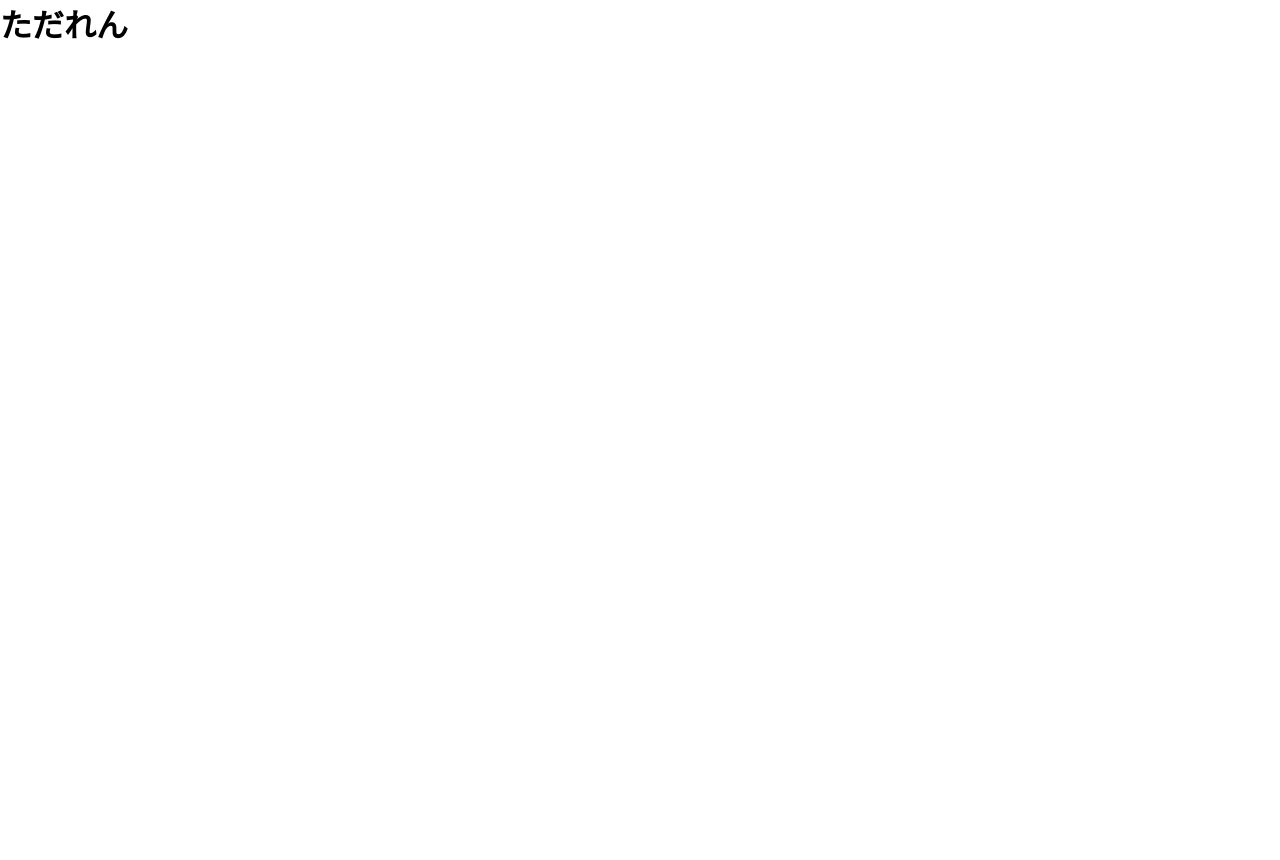
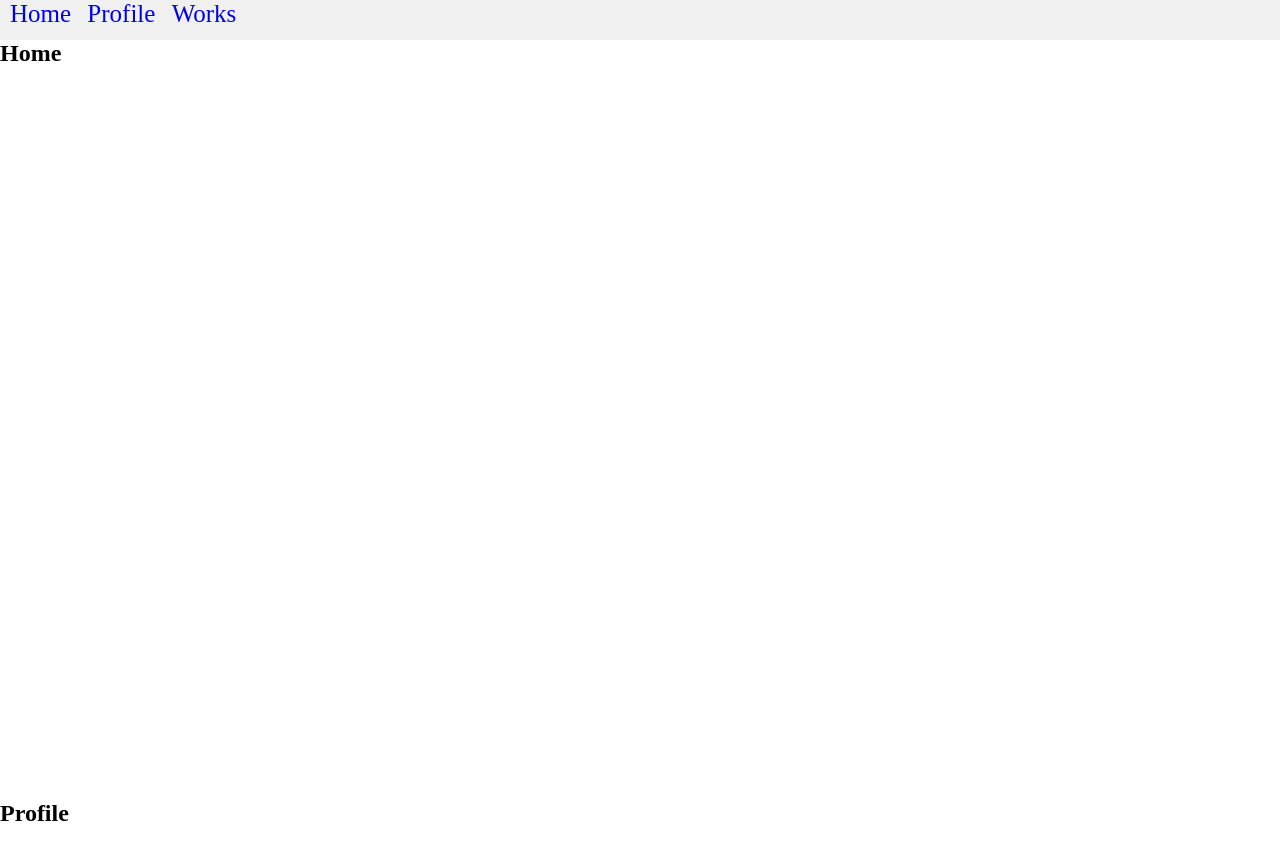
Before and after one commit to tadaren/tadaren.github.io_old, a plain HTML site: page index.html in a window 1280 px wide. Shown: the top 860 px of the page. Before the commit the page ends 800 px from the top, so only its background shows below. Drawn offline with Linux system fonts and the light colour scheme; some packages are replaced by stand-ins of ours.

Commit message:
add navigation bar

```diff
--- a/css/index.css
+++ b/css/index.css
@@ -1,3 +1,38 @@
+header {
+  height: 40px;
+  width: 100%;
+  position: fixed; }
 
+nav {
+  height: 100%;
+  font-size: 25px; }
+  nav ul {
+    height: 100%;
+    background-color: #f0f0f0; }
+    nav ul li {
+      margin-left: 10px;
+      display: inline; }
+      nav ul li a {
+        text-decoration: none; }
+
+main {
+  width: 100vw;
+  height: 100vh;
+  padding-top: 40px; }
+  main #Home {
+    margin-top: -40px;
+    padding-top: 40px;
+    width: 100%;
+    height: 100vh; }
+  main #Profile {
+    margin-top: -40px;
+    padding-top: 40px;
+    width: 100%;
+    height: 100vh; }
+  main #Works {
+    margin-top: -40px;
+    padding-top: 40px;
+    width: 100%;
+    height: 100vh; }
 
 /*# sourceMappingURL=index.css.map */
--- a/index.html
+++ b/index.html
@@ -9,7 +9,26 @@
     <title>ただれんのHP</title>
   </head>
   <body>
-    <h1>ただれん</h1>
-    <header></header>
+    <header>
+      <nav>
+        <ul>
+          <li><a href="#Home">Home</a></li>
+          <li><a href="#Profile">Profile</a></li>
+          <li><a href="#Works">Works</a></li>
+        </ul>
+      </nav>
+    </header>
+    <main>
+      <section id="Home">
+        <h1>Home</h1>
+      </section>
+      <section id="Profile">
+        <h1>Profile</h1>
+      </section>
+      <section id="Works">
+        <h1>Works</h1>
+      </section>
+    </main>
+    <footer></footer>
   </body>
 </html>
```
